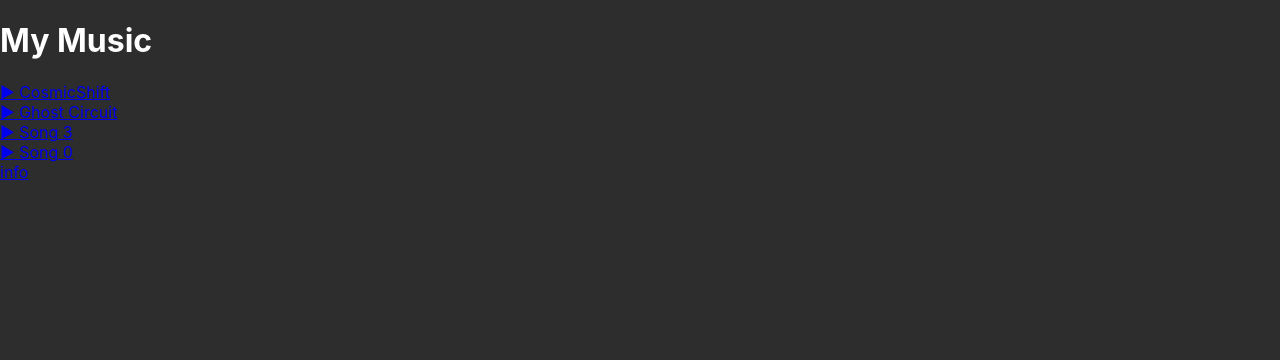
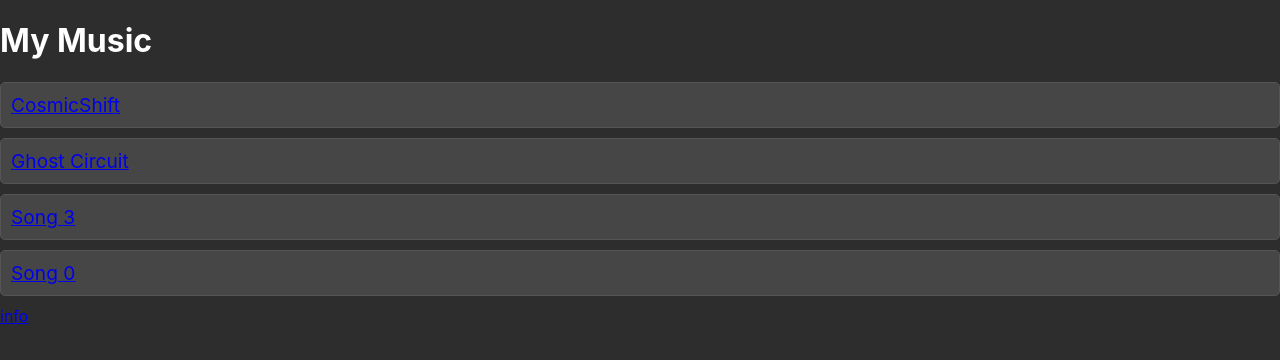
Before and after one commit to Shawnifeh/music-program, a React (Create React App) app: page / in a window 1280 px wide. Shown: the top 360 px of the page. Built offline with nearby package versions, Linux system fonts and the light colour scheme.

Commit message:
new update

```diff
--- /dev/null
+++ b/src/Home.css
@@ -0,0 +1,16 @@
+.music-link {
+    margin: 10px 0;
+    padding: 10px;
+    cursor: pointer;
+    background-color: rgb(70, 70, 70);
+    color: white;
+    border-radius: 5px;
+    font-size: larger;
+    border: 1px solid rgb(85, 85, 85);
+    transition: ease-in-out 0.2s;
+}
+
+.music-link:hover {
+    background-color: rgb(85, 85, 85);
+    border: 1px solid rgb(100, 100, 100);
+}
--- a/src/Home.js
+++ b/src/Home.js
@@ -1,4 +1,5 @@
 import { Link } from "react-router-dom";
+import './Home.css';
 const songs = [
   { id: 1, name: "CosmicShift" },
   { id: 2, name: "Ghost Circuit" },
@@ -13,9 +14,11 @@ function Home() {
 
       {songs.map((song) => (
         <div key={song.id}>
+          <div className="music-link">
           <Link to={`/song/${song.id}`}>
-            ▶ {song.name}
+            {song.name}
           </Link>
+          </div>
         </div>
       ))}
       <div>
```
